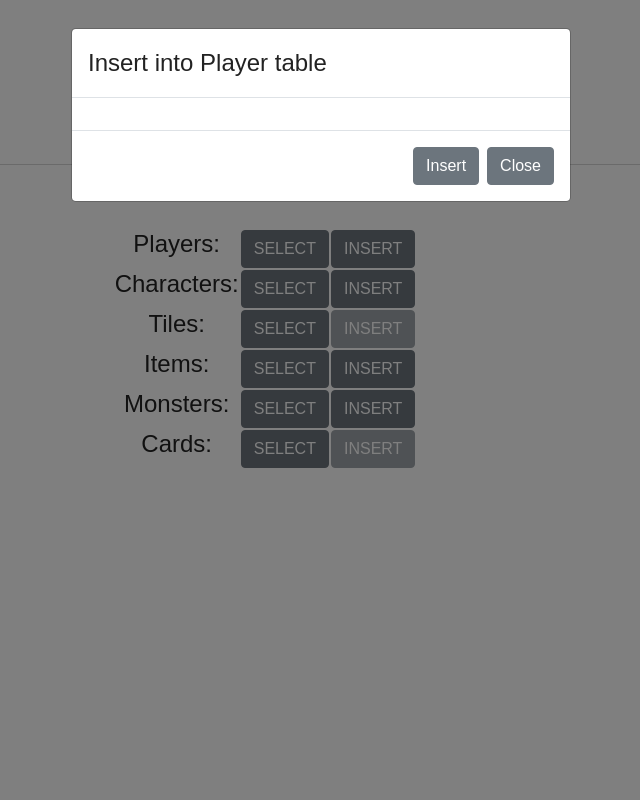
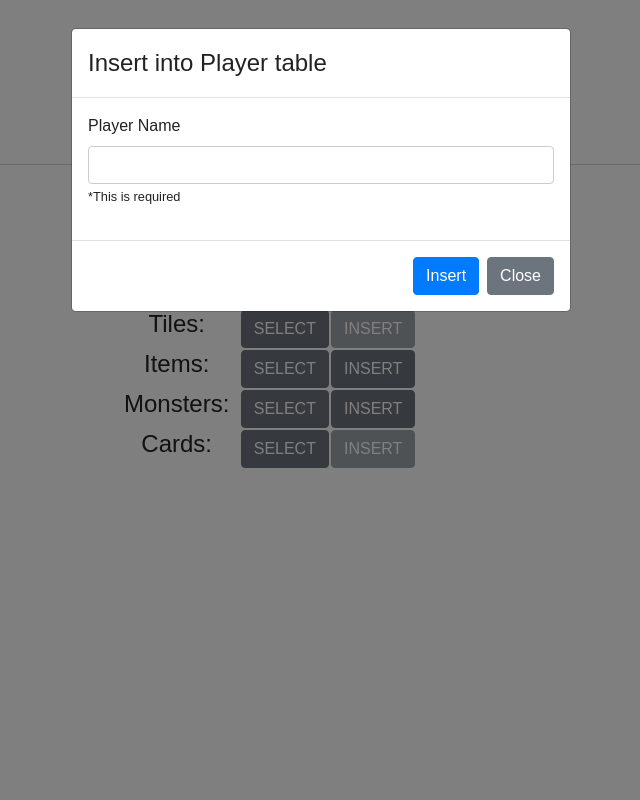
Before and after one commit to cata85/CIS560Project, a Flask app: page /game/1 in a window 1280 px wide, after a click on "INSERT". Shown: the whole page, without its empty margins (319-959 px from the left). Run offline with Flask 2, Linux system fonts and the light colour scheme; some libraries are stand-ins or nearby versions.

Commit message:
Modals more uniforme

```diff
--- a/templates/game.html
+++ b/templates/game.html
@@ -103,8 +103,8 @@
 
 
 
-<!-- PLAYER Modal -->
-<div id="insert_player_modal" class="modal fade" role="dialog">
+<!-- UPDATE Modal -->
+<div id="update_modal" class="modal fade" role="dialog">
   <div class="modal-dialog">
 
     <!-- Modal content-->
@@ -127,8 +127,8 @@
   </div>
 </div>
 
-<!-- UPDATE Modal -->
-<div id="update_modal" class="modal fade" role="dialog">
+<!-- PLAYER Modal -->
+<div id="insert_player_modal" class="modal fade" role="dialog">
   <div class="modal-dialog">
 
     <!-- Modal content-->
@@ -139,16 +139,16 @@
       </div>
 
         <div class="modal-body">
-          Column(s): PlayerName <br>
 
-          <br>
-          <br>
-          Enter the required info. Seperate values with commas.
+          <div class="form-group">
+            <label>Player Name</label>
+            <input type="text" class="form-control" name="setterTextbox" id="setterTextbox"/>
+            <small>*This is required</small>
+          </div>
 
-        <textarea class="form-control" rows="1" name="setterTextbox" id="setterTextbox" placeholder="Name"></textarea>
         </div>
         <div class="modal-footer">
-         <button type="submit" style="color:white;" class="btn btn-secondary">Insert</button>
+         <button type="submit" style="color:white;" class="btn btn-primary">Insert</button>
 
       <button type="button" id="card_Update_btn" class="btn btn-secondary" data-dismiss="modal">Close</button>
       </div>
@@ -159,7 +159,7 @@
 
 <!-- CHARACTER Modal -->
 <div id="insert_character_modal" class="modal fade" role="dialog">
-  <div class="modal-dialog">
+  <div class="modal-dialog modal-lg">
 
     <!-- Modal content-->
     <form action="/game/{{ game_id }}/insert/Character" method="POST">
@@ -169,13 +169,55 @@
       </div>
 
         <div class="modal-body">
-          Column(s): PlayerName, CharacterName <br>
+          <div class="form-row">
+            <div class="col">
+              <label>Player Name</label>
+              <input type="text" class="form-control" placeholder="First name">
+            </div>
+            <div class="col">
+              <label>Character Name</label>
+              <input type="text" class="form-control" placeholder="Last name">
+            </div>
+          </div>
+          <br/>
+          <div class="form-group">
+              <labe>Tile Name</labe>
+              <select class="form-control" id="exampleFormControlSelect1">
+                  {% for tile in tiles %}
+                    <option value="{{ tile }}">{{ tile }}</option>
+                  {% endfor %}
+                </select>
+          </div>
+          <div class="form-group">
+              <div class="table-responsive">
+                  <table class="table table-bordered ">
+                    <tr>
+                      <th colspan="2">STATS</th>
+                    </tr>
+                    <tr>
+                      <td>
+                        <label>Speed</label>
+                        <input min="0" max="8" value="3" type="number" name="speed" class="form-control"/>
+                        </td>
+                      <td>
+                        <label>Might</label>
+                        <input min="0" max="8" value="3" type="number" name="might" class="form-control"/></td>
+                    </tr>
+                    <tr>
+                      <td>
+                        <label>Sanity</label>
+                        <input min="0" max="8" value="3" type="number" name="sanity" class="form-control"/>
+                        </td>
+                      <td colspan="1">
+                        <label>Knowledge</label>
+                        <input min="0" max="8" value="3" type="number"name="knowledge" class="form-control"/></td>
+                    </tr>
+                  </table>
 
-          <br>
-          <br>
-          Enter the required info. Seperate values with commas.
+                </div>
+          </div>
 
-        <textarea class="form-control" rows="1" name="setterTextbox" id="setterTextbox" placeholder="PlayerID, CharacterName, TileID, Speed, Might, Sanity, Knowledge"></textarea>
+
         </div>
         <div class="modal-footer">
          <button type="submit" style="color:white;" class="btn btn-secondary">Insert</button>
@@ -190,7 +232,7 @@
 
 <!-- ITEM Modal -->
 <div id="insert_item_modal" class="modal fade" role="dialog">
-  <div class="modal-dialog">
+  <div class="modal-dialog modal-lg">
 
     <!-- Modal content-->
     <form action="/game/{{ game_id }}/insert/Item" method="POST">
```
